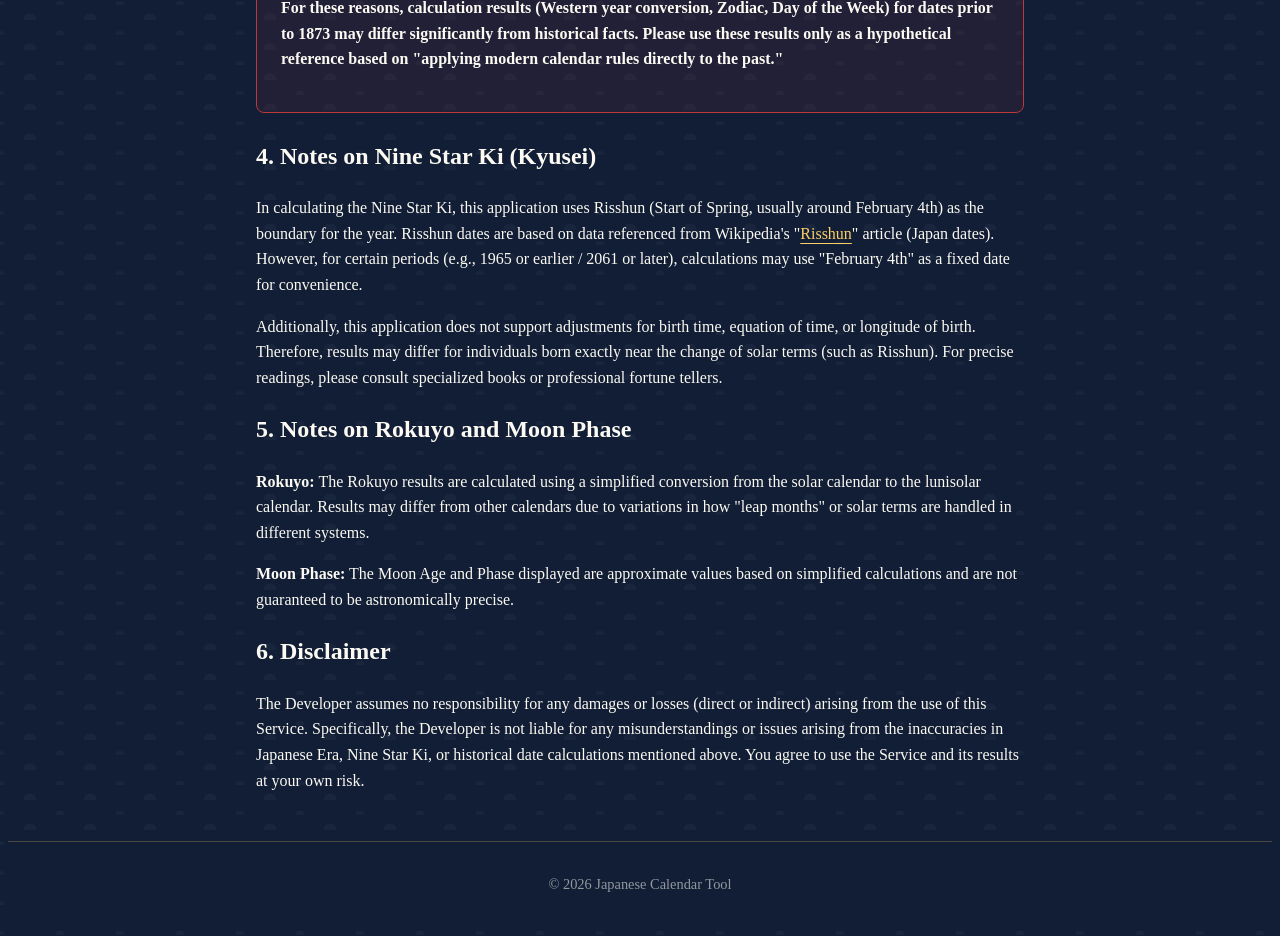
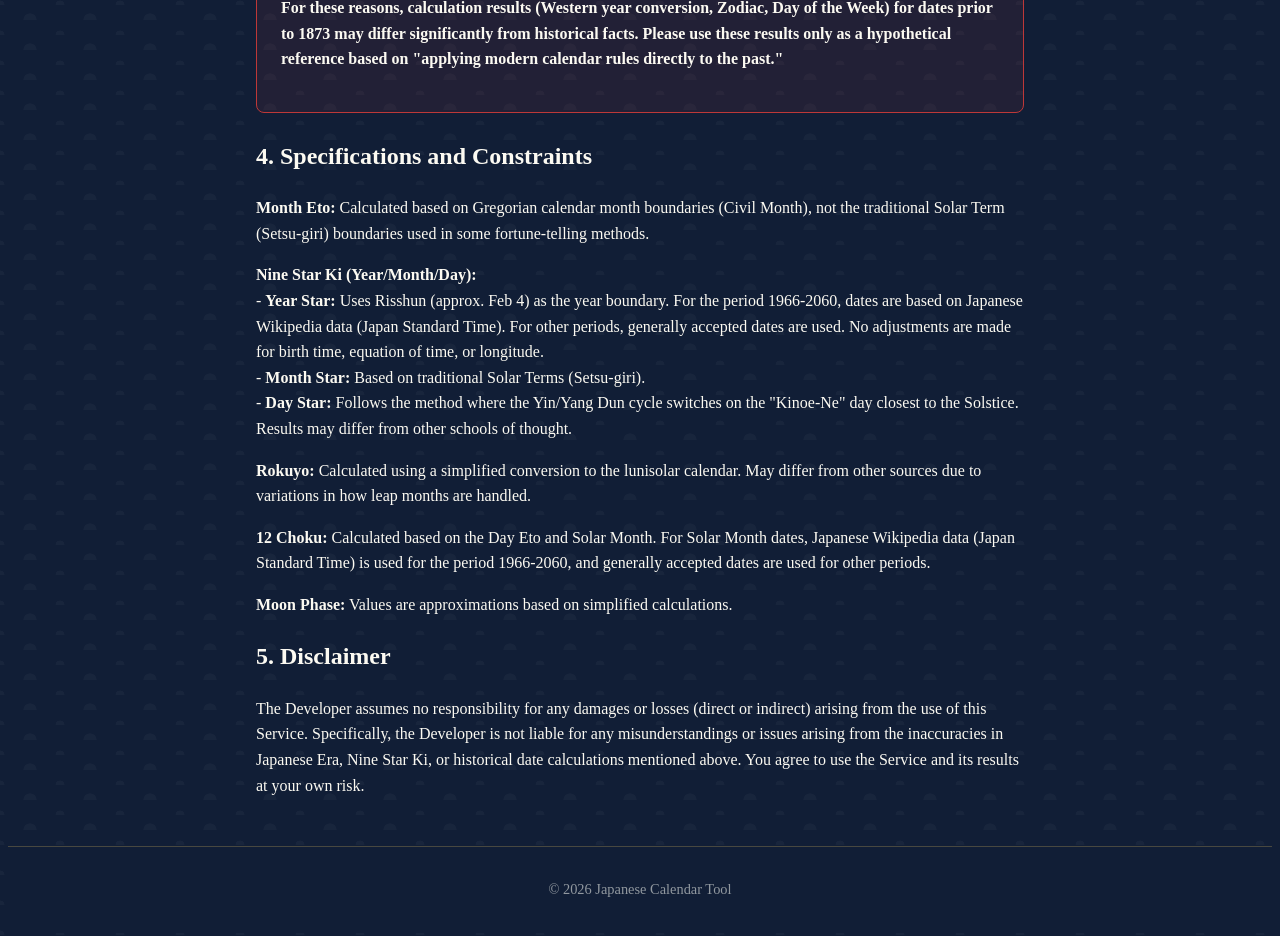
Before and after one commit to ken-mro/japanese-calendar-tool, a Next.js app: page /terms in a window 1280 px wide. Shown: the part 1180-2116 px from the top of the page. Built offline with nearby package versions, Linux system fonts and the light colour scheme; no server answers.

Commit message:
docs: update Terms of Service with calculation specifications and constraints

```diff
--- a/src/app/terms/TermsContent.tsx
+++ b/src/app/terms/TermsContent.tsx
@@ -34,7 +34,7 @@ export default function TermsContent() {
             <section>
               <h2>2. サービスの性質</h2>
               <p>
-                本サービスは、日付、和暦、干支などの計算機能を提供するツールです。
+                本サービスは、日付、和暦、干支、九星、六曜、十二直などの計算機能を提供するツールです。
                 開発者は、本サービスの機能や内容を利用者への事前の通知なく変更・終了する権利を保有します。
               </p>
             </section>
@@ -125,43 +125,36 @@ export default function TermsContent() {
             </section>
 
             <section>
-              <h2>4. 九星気学（九星）に関する注意事項</h2>
+              <h2>4. 各種計算の仕様と制約事項</h2>
               <p>
-                九星の計算において、本アプリでは立春（通常2月4日頃）を年の区切りとして採用しています。
-                なお、立春の日付データは、Wikipedia「
-                <a
-                  href="https://ja.wikipedia.org/wiki/%E7%AB%8B%E6%98%A5"
-                  target="_blank"
-                  rel="noopener noreferrer"
-                  className="content-link"
-                >
-                  立春
-                </a>
-                」の記載（日本における日時）を参考にしています。
-                ただし、1965年以前または2061年以降などの一部の期間については、便宜上「2月4日」を一律で立春として計算を行っています。
+                <strong>干支（月干支）:</strong>{" "}
+                月干支については、占いなどで用いられる伝統的な「節切り（二十四節気）」ではなく、現代の「新暦（グレゴリオ暦）」の月区切りに基づいて算出する方式を採用しています。
               </p>
               <p>
-                また、本アプリは出生時間、均時差、出生地の経度による補正機能を有していません。
-                そのため、節入りの日時（立春など）の直前直後に生まれた方については、正確な鑑定結果と異なる場合があります。
-                精密な鑑定が必要な場合は、専門の書籍や鑑定士にご相談ください。
+                <strong>九星（年・月・日）:</strong> <br />・
+                <strong>年九星:</strong>{" "}
+                原則として「立春（通常2月4日頃）」を年の区切りとして採用しています。立春の日付は、1966年から2060年まではWikipedia「立春」の日付データ（日本時間）を参照しており、それ以外の期間については一般的に立春とされる日付を使用しています。出生時間、均時差、経度による補正は行っていません。
+                <br />・<strong>月九星:</strong>{" "}
+                「節切り（節月）」を採用しています。
+                <br />・<strong>日九星:</strong>{" "}
+                冬至・夏至に「最も近い甲子日（きのえね）」を陰遁・陽遁の切り替え日とする方式を採用しています。流派によって切り替え日が異なる場合があります。
               </p>
-            </section>
-
-            <section>
-              <h2>5. 六曜・月齢（月の満ち欠け）に関する注意事項</h2>
               <p>
                 <strong>六曜:</strong>{" "}
-                本アプリの六曜は、日付（太陽暦）から簡易的な旧暦変換計算を行って算出しています。
-                特定の暦注における「旧暦の閏月」や「節月」の扱いの違いにより、市販のカレンダー等の表記と異なる場合があります。
+                日付（太陽暦）から簡易的な旧暦変換計算を行って算出しています。旧暦の閏月などの扱いの違いにより、他のカレンダーと異なる場合があります。
               </p>
               <p>
-                <strong>月齢・月の満ち欠け:</strong>{" "}
+                <strong>十二直:</strong>{" "}
+                日干支と節月（節切り）に基づいて算出しています。節月の日付は、1966年から2060年まではWikipediaの各節月の日付データ（日本時間）を参照しており、それ以外の期間については一般的にその節月とされる日付を使用しています。
+              </p>
+              <p>
+                <strong>月齢:</strong>{" "}
                 簡易計算による目安値を表示しており、天文学的な厳密さを保証するものではありません。
               </p>
             </section>
 
             <section>
-              <h2>6. 免責事項</h2>
+              <h2>5. 免責事項</h2>
               <p>
                 開発者は、本サービスの利用に起因して利用者に生じたあらゆる損害（直接的、間接的を問わず）について、一切の責任を負いません。
                 特に、前項などで述べた和暦、九星、歴史的日付の計算における不正確さに起因する誤解や問題についても、開発者は責任を負いかねます。
@@ -186,9 +179,9 @@ export default function TermsContent() {
               <h2>2. Nature of Service</h2>
               <p>
                 This Service provides tools for calculating dates, Japanese
-                eras, zodiac signs, etc. The Developer reserves the right to
-                modify or discontinue the Service at any time without prior
-                notice.
+                eras, zodiac signs, Nine Star Ki, Rokuyo, 12 Choku, etc. The
+                Developer reserves the right to modify or discontinue the
+                Service at any time without prior notice.
               </p>
             </section>
 
@@ -294,51 +287,46 @@ export default function TermsContent() {
             </section>
 
             <section>
-              <h2>4. Notes on Nine Star Ki (Kyusei)</h2>
+              <h2>4. Specifications and Constraints</h2>
               <p>
-                In calculating the Nine Star Ki, this application uses Risshun
-                (Start of Spring, usually around February 4th) as the boundary
-                for the year. Risshun dates are based on data referenced from
-                Wikipedia&apos;s &quot;
-                <a
-                  href="https://ja.wikipedia.org/wiki/%E7%AB%8B%E6%98%A5"
-                  target="_blank"
-                  rel="noopener noreferrer"
-                  className="content-link"
-                >
-                  Risshun
-                </a>
-                &quot; article (Japan dates). However, for certain periods
-                (e.g., 1965 or earlier / 2061 or later), calculations may use
-                &quot;February 4th&quot; as a fixed date for convenience.
+                <strong>Month Eto:</strong> Calculated based on Gregorian
+                calendar month boundaries (Civil Month), not the traditional
+                Solar Term (Setsu-giri) boundaries used in some fortune-telling
+                methods.
               </p>
               <p>
-                Additionally, this application does not support adjustments for
-                birth time, equation of time, or longitude of birth. Therefore,
-                results may differ for individuals born exactly near the change
-                of solar terms (such as Risshun). For precise readings, please
-                consult specialized books or professional fortune tellers.
+                <strong>Nine Star Ki (Year/Month/Day):</strong>
+                <br />- <strong>Year Star:</strong> Uses Risshun (approx. Feb 4)
+                as the year boundary. For the period 1966-2060, dates are based
+                on Japanese Wikipedia data (Japan Standard Time). For other
+                periods, generally accepted dates are used. No adjustments are
+                made for birth time, equation of time, or longitude.
+                <br />- <strong>Month Star:</strong> Based on traditional Solar
+                Terms (Setsu-giri).
+                <br />- <strong>Day Star:</strong> Follows the method where the
+                Yin/Yang Dun cycle switches on the &quot;Kinoe-Ne&quot; day
+                closest to the Solstice. Results may differ from other schools
+                of thought.
+              </p>
+              <p>
+                <strong>Rokuyo:</strong> Calculated using a simplified
+                conversion to the lunisolar calendar. May differ from other
+                sources due to variations in how leap months are handled.
+              </p>
+              <p>
+                <strong>12 Choku:</strong> Calculated based on the Day Eto and
+                Solar Month. For Solar Month dates, Japanese Wikipedia data
+                (Japan Standard Time) is used for the period 1966-2060, and
+                generally accepted dates are used for other periods.
+              </p>
+              <p>
+                <strong>Moon Phase:</strong> Values are approximations based on
+                simplified calculations.
               </p>
             </section>
 
             <section>
-              <h2>5. Notes on Rokuyo and Moon Phase</h2>
-              <p>
-                <strong>Rokuyo:</strong> The Rokuyo results are calculated using
-                a simplified conversion from the solar calendar to the lunisolar
-                calendar. Results may differ from other calendars due to
-                variations in how &quot;leap months&quot; or solar terms are
-                handled in different systems.
-              </p>
-              <p>
-                <strong>Moon Phase:</strong> The Moon Age and Phase displayed
-                are approximate values based on simplified calculations and are
-                not guaranteed to be astronomically precise.
-              </p>
-            </section>
-
-            <section>
-              <h2>6. Disclaimer</h2>
+              <h2>5. Disclaimer</h2>
               <p>
                 The Developer assumes no responsibility for any damages or
                 losses (direct or indirect) arising from the use of this
```
